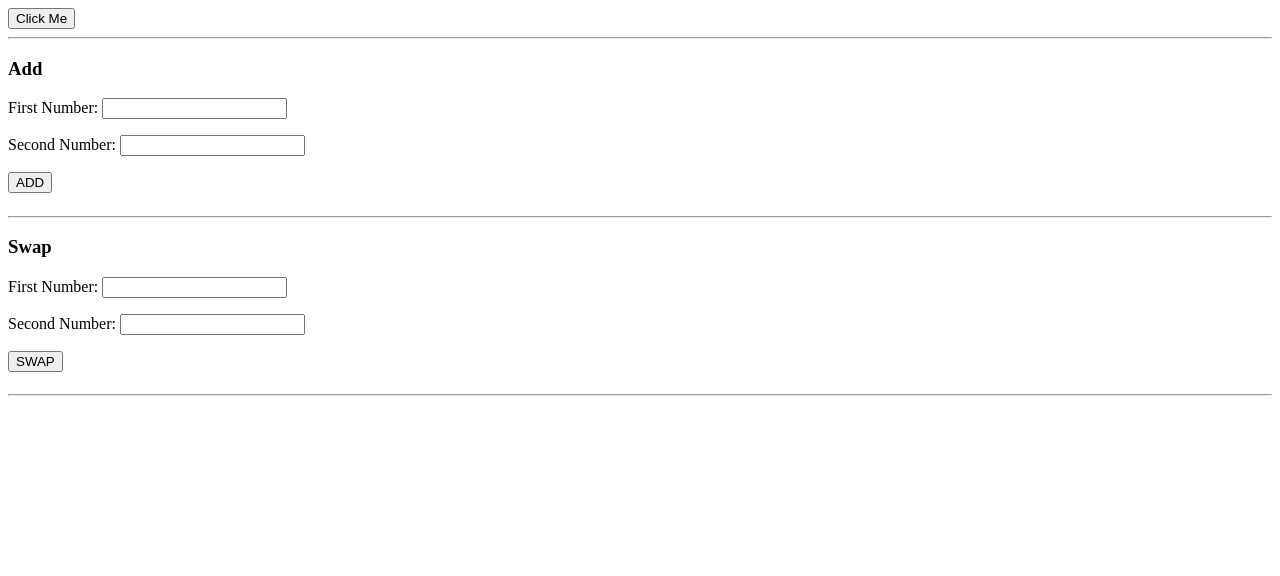
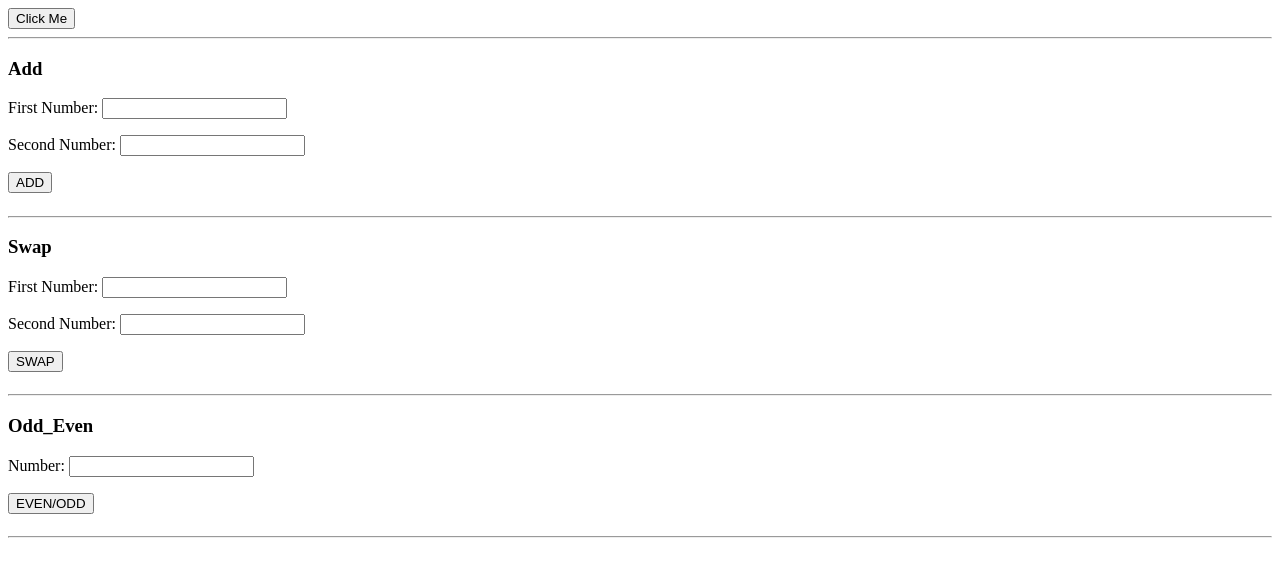
Before and after one commit to nagmabano/JavaScriptBasics, a plain HTML site: page index.htm in a window 1280 px wide. Drawn offline with Linux system fonts and the light colour scheme.

Commit message:
Even Odd

```diff
--- a/index.htm
+++ b/index.htm
@@ -23,6 +23,14 @@
       <h5 id="answer2"></h5>
       <hr>
 
+      <h3>Odd_Even</h3>
+      <p>Number: <input id="even_odd"></p>
+      <button onclick="even_odd()">EVEN/ODD</button>
+      <h5 id="answer3"></h5>
+      <hr>
+
+
+
 
 
       <script src="script.js"></script>
--- a/script.js
+++ b/script.js
@@ -20,3 +20,15 @@ function swap(){
   document.getElementById("answer1").innerText = a;
   document.getElementById("answer2").innerText = b;
 }
+
+function even_odd(){
+  var num,val;
+  num = Number(document.getElementById("even_odd").value);
+  if( num%2 == 0){
+    val = "Even";
+  }
+  else{
+    val = "Odd";
+  }
+  document.getElementById("answer3").innerText = val;
+}
```
